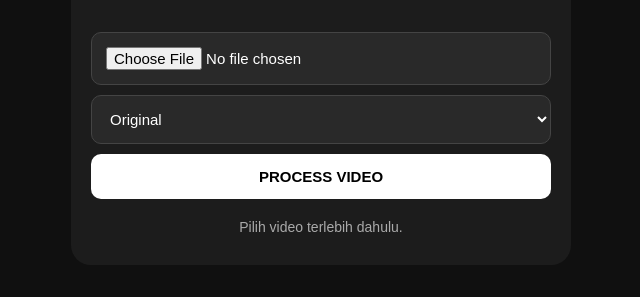
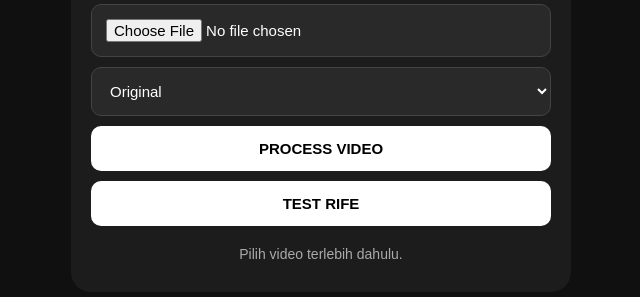
Before and after one commit to diizam-glitch/Diizam, a website: page index.html in a window 1280 px wide. Shown: the part 325-622 px from the top of the page, without its empty margins (319-959 px from the left). Drawn offline with Linux system fonts and the light colour scheme.

Commit message:
Update index.html

```diff
--- a/index.html
+++ b/index.html
@@ -104,6 +104,7 @@
 </select>
 
     <button onclick="processVideo()">PROCESS VIDEO</button>
+<button onclick="testRIFE()">TEST RIFE</button>
 
     <video id="preview" controls></video>
 
@@ -198,6 +199,21 @@
       }
     }
   </script>
+<script>
+async function testRIFE() {
+  try {
+    const session = await ort.InferenceSession.create(
+      "https://huggingface.co/edgetools/rife/resolve/main/rife49.onnx",
+      {
+        executionProviders: ["webgpu"]
+      }
+    );
 
+    alert("RIFE WebGPU siap!");
+  } catch (error) {
+    alert("RIFE gagal dimuat: " + error.message);
+  }
+}
+</script>
 </body>
 </html>
```
